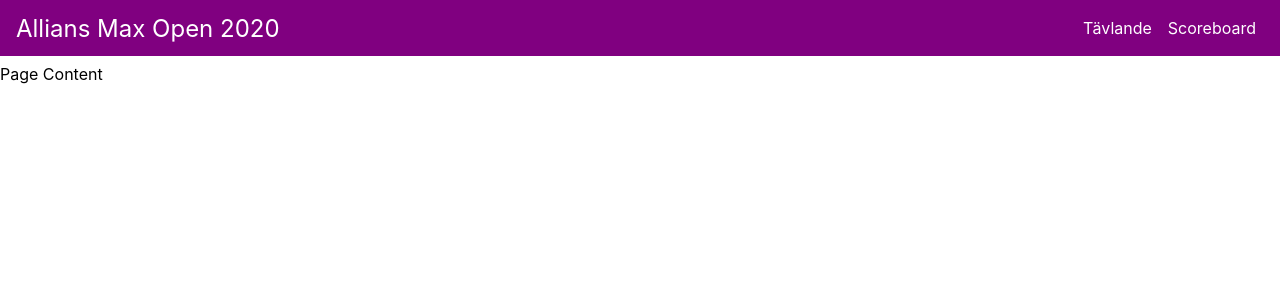
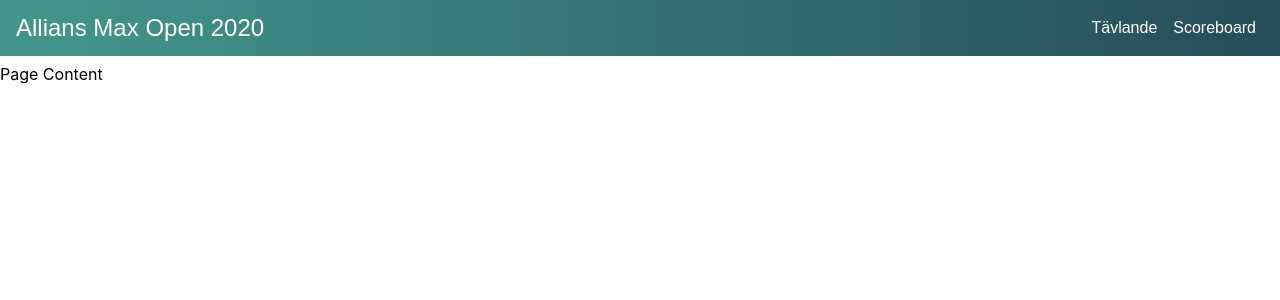
Before and after one commit to oscarnnn/alliansopen, a React (Create React App) app: page / in a window 1280 px wide. Shown: the top 300 px of the page. Built offline with nearby package versions, Linux system fonts and the light colour scheme.

Commit message:
gradient css for navbar

```diff
--- a/src/components/SideDrawer/SideDrawer.css
+++ b/src/components/SideDrawer/SideDrawer.css
@@ -1,6 +1,6 @@
 .side-drawer {
     height: 100%;
-    background: white;
+    background: linear-gradient(to left,#264D59,  #43978D);
     box-shadow: 1px 0px 7px rgba(0,0,0,0.5);
     position: fixed;
     top: 0;
@@ -29,14 +29,14 @@
 }
 
 .side-drawer a {
-    color: purple;
+    color: white;
     text-decoration: none;
     font-size: 1.2rem;
 }
 
 .side-drawer a:hover,
 .side-drawer a:active {
-    color: orange;
+    color: #D46C4E;
 }
 
 @media (min-width: 769px) {
--- a/src/components/Toolbar/Toolbar.css
+++ b/src/components/Toolbar/Toolbar.css
@@ -3,7 +3,7 @@
     top:0;
     left:0;
     width: 100%;
-    background: purple;
+    background: linear-gradient(to left,#264D59,  #43978D);
     height: 56px;
 }
 
@@ -22,6 +22,7 @@
     color: white;
     text-decoration: none;
     font-size: 1.5rem;
+    font-family: Arial, Helvetica, sans-serif;
 }
 
 .spacer {
@@ -36,6 +37,7 @@
 }
 
 .toolbar_navigation-items li {
+    font-family: Arial, Helvetica, sans-serif;
     padding: 0 0.5rem;
 }
 
@@ -46,7 +48,7 @@
 
 .toolbar_navigation-items a:hover,
 .toolbar_navigation-items a:active {
-    color: orange;
+    color: #D46C4E;
 }
 
 @media (max-width: 768px) {
```
